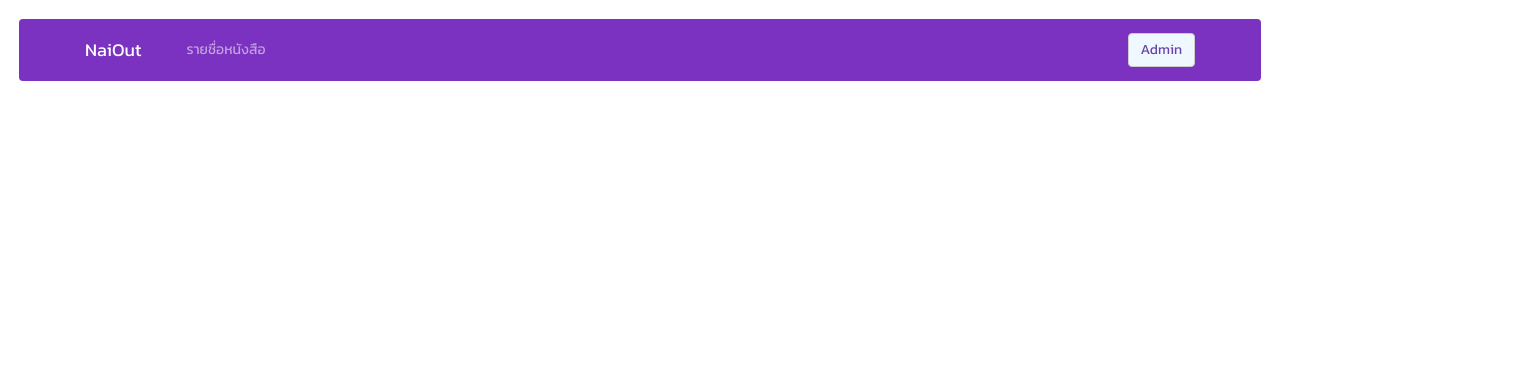
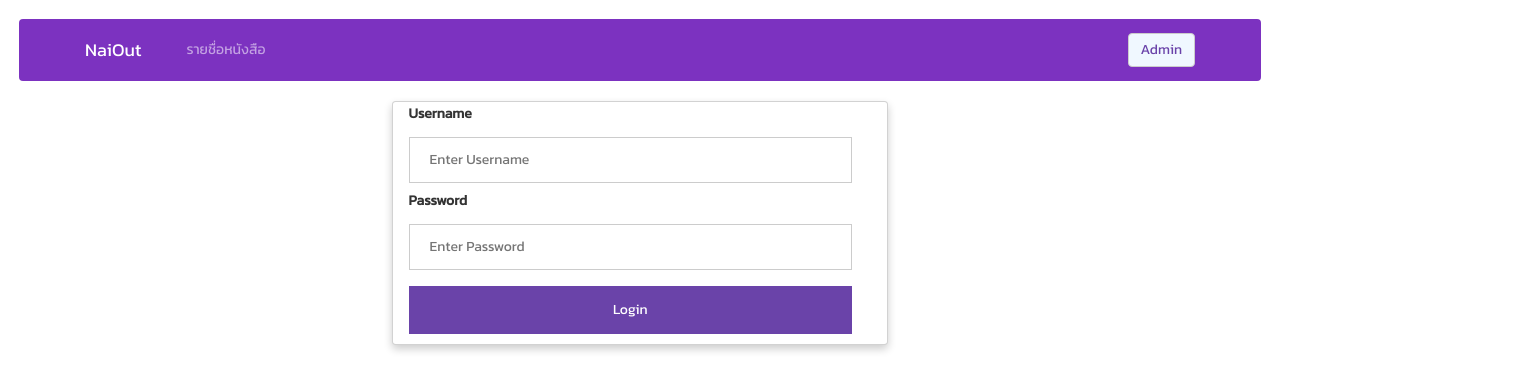
Before and after one commit to windywine7895123/Naiout_Webapp, an Angular app in the folder front_end/: page /login in a window 1280 px wide. Before the commit this address led to /. Shown: the top 390 px of the page, 1533 px wide, since content can reach past the window. Built offline with nearby package versions, Linux system fonts and the light colour scheme.

Commit message:
editlogin

```diff
--- a/front_end/src/app/app-routing.module.ts
+++ b/front_end/src/app/app-routing.module.ts
@@ -6,6 +6,7 @@ import { DetailComponent } from './detail/detail.component';
 import { AddBookComponent } from './add-book/add-book.component';
 import { ListComponent } from './list/list.component';
 import { EditBookComponent } from './edit-book/edit-book.component';
+import { LoginComponent } from './login/login.component';
 import { Router } from 'express';
 
 const routes: Routes = [
@@ -15,6 +16,7 @@ const routes: Routes = [
   { path: 'list', component: ListComponent },
   { path: 'add-book', component: AddBookComponent },
   { path: 'edit-book/:id', component: DetailComponent },
+  { path: 'login', component: LoginComponent}
 ];
 
 @NgModule({
--- a/front_end/src/app/app.component.html
+++ b/front_end/src/app/app.component.html
@@ -23,7 +23,7 @@
                 </ul>
             </div>
 
-            <button type="button" class="btn btn-default"  routerLink="/list" >
+            <button type="button" class="btn btn-default"  routerLink="/login" >
                 Admin
             </button>
 
--- a/front_end/src/app/login/login.component.css
+++ b/front_end/src/app/login/login.component.css
@@ -0,0 +1,61 @@
+body {font-family: Arial, Helvetica, sans-serif;}
+
+
+input[type=text], input[type=password] {
+  width: 40%;
+  padding: 12px 20px;
+  margin: 8px 0;
+  display: inline-block;
+  border: 1px solid #ccc;
+  box-sizing: border-box;
+}
+
+button {
+  background-color: #6A43A9;
+  color: white;
+  padding: 14px 20px;
+  margin: 8px 0;
+  border: none;
+  cursor: pointer;
+  width: 40%;
+}
+
+button:hover {
+  opacity: 0.8;
+}
+
+.container {
+  padding: 16px;
+}
+
+span.psw {
+  float: right;
+  padding-top: 16px;
+}
+
+/* Change styles for span and cancel button on extra small screens */
+@media screen and (max-width: 300px) {
+  span.psw {
+     display: block;
+     float: none;
+  }
+  .cancelbtn {
+    padding: 10px 18px;
+     width: 40%;
+  }
+}
+.card {
+    box-shadow: 0 4px 8px 0 rgba(0,0,0,0.2);
+    transition: 0.3s;
+    width: 40%;
+    margin-left: auto;
+    margin-right: auto;
+  }
+
+  .card:hover {
+    box-shadow: 0 8px 16px 0 rgba(0,0,0,0.2);
+  }
+
+  .container {
+    padding: 2px 16px;
+  }
--- a/front_end/src/app/login/login.component.html
+++ b/front_end/src/app/login/login.component.html
@@ -1 +1,14 @@
-<p>login works!</p>
+<form>
+    <div class="card">
+        <div class="container">
+        <label for="uname"><b>Username</b></label>
+        <br><input type="text" placeholder="Enter Username" name="uname" required>
+
+        <br><label for="psw"><b>Password</b></label>
+        <br><input type="password" placeholder="Enter Password" name="psw" required>
+
+        <br><button type="submit" routerLink="/list">Login</button><br>
+        </div>
+
+    </div>
+</form>
```
